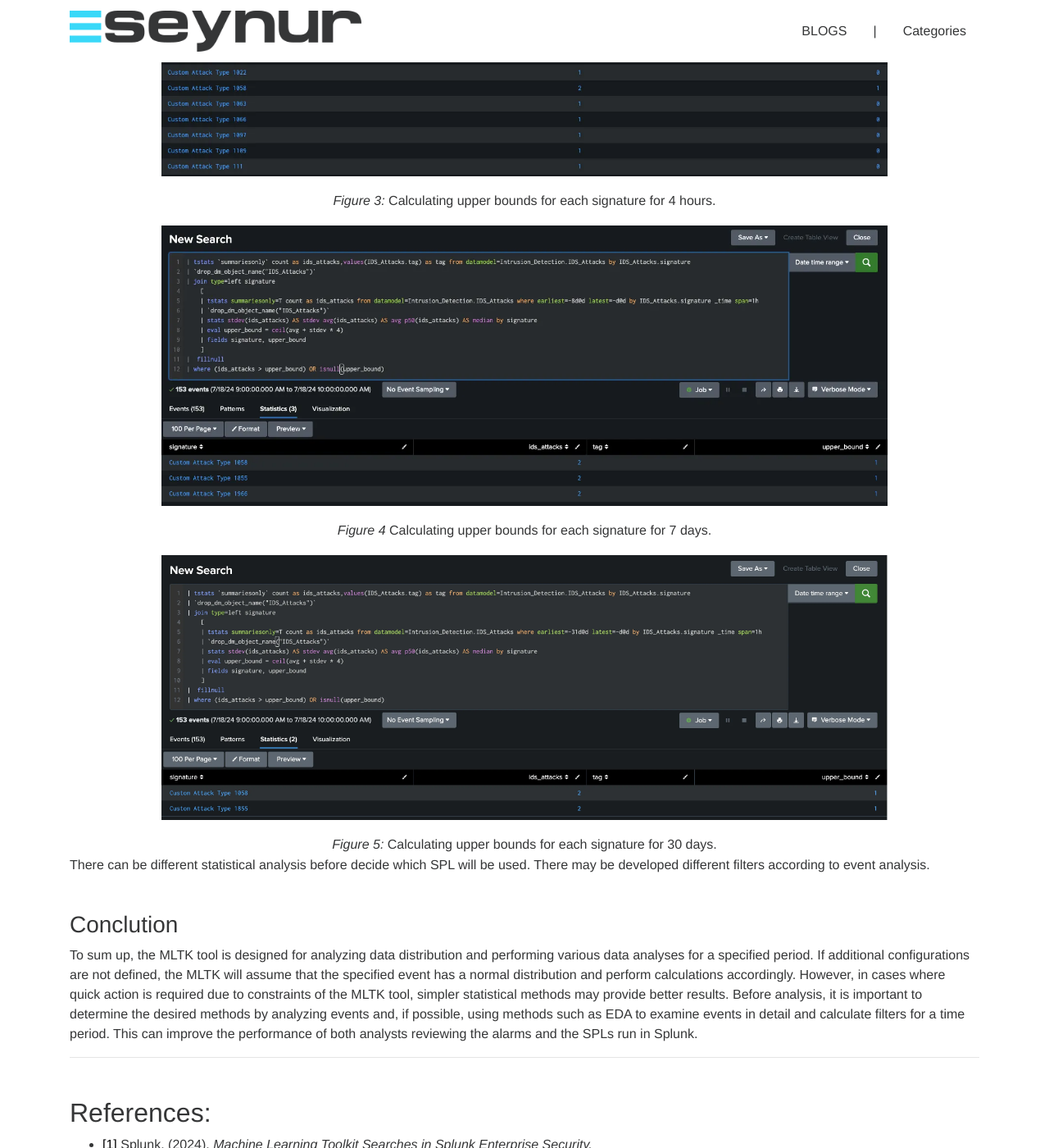
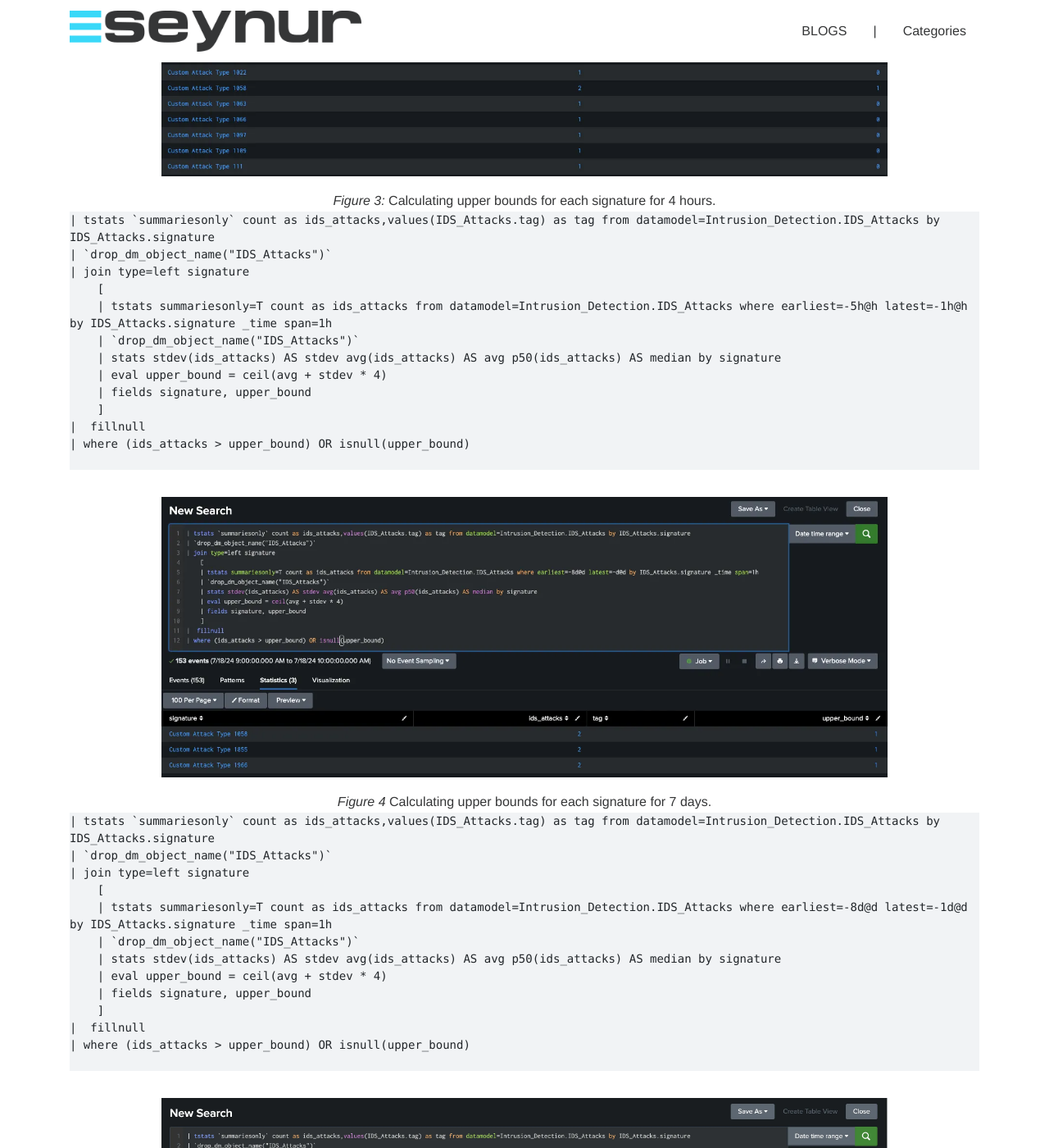
Before and after one commit to seynur/blog, a Jekyll site: the page built from _posts/2024-07-18-tuning-correlation-searches-that-use-ML-toolkit-in-practice.md, in a window 1280 px wide and 1400 px high, scrolled down 3533 px. Shown: the whole window at 82% size. Built offline with Jekyll 4.4.1, drawn with Linux system fonts in a browser that asks for light colours; nearby versions of some CDN libraries; some of the changed text lies outside the part shown.

Commit message:
Update to "Tuning correlation searches that use ML toolkit in practice"

````diff
--- a/_posts/2024-07-18-tuning-correlation-searches-that-use-ML-toolkit-in-practice.md
+++ b/_posts/2024-07-18-tuning-correlation-searches-that-use-ML-toolkit-in-practice.md
@@ -72,14 +72,65 @@ The search was executed with time filter both from 4 hours ago to 1 hour ago, 8
 | *Figure 3:* Calculating upper bounds for each signature for 4 hours. |
 
 
+```
+| tstats `summariesonly` count as ids_attacks,values(IDS_Attacks.tag) as tag from datamodel=Intrusion_Detection.IDS_Attacks by IDS_Attacks.signature
+| `drop_dm_object_name("IDS_Attacks")`
+| join type=left signature
+    [
+    | tstats summariesonly=T count as ids_attacks from datamodel=Intrusion_Detection.IDS_Attacks where earliest=-5h@h latest=-1h@h by IDS_Attacks.signature _time span=1h
+    | `drop_dm_object_name("IDS_Attacks")`
+    | stats stdev(ids_attacks) AS stdev avg(ids_attacks) AS avg p50(ids_attacks) AS median by signature
+    | eval upper_bound = ceil(avg + stdev * 4)
+    | fields signature, upper_bound
+    ]
+|  fillnull
+| where (ids_attacks > upper_bound) OR isnull(upper_bound)
+
+```
+
+
+
 | ![screenshot](/assets/img/blog/2024-07-18-new-filter-7d.webp) |
 |:--:|
 | *Figure 4* Calculating upper bounds for each signature for 7 days. |
 
 
+```
+| tstats `summariesonly` count as ids_attacks,values(IDS_Attacks.tag) as tag from datamodel=Intrusion_Detection.IDS_Attacks by IDS_Attacks.signature
+| `drop_dm_object_name("IDS_Attacks")`
+| join type=left signature
+    [
+    | tstats summariesonly=T count as ids_attacks from datamodel=Intrusion_Detection.IDS_Attacks where earliest=-8d@d latest=-1d@d by IDS_Attacks.signature _time span=1h
+    | `drop_dm_object_name("IDS_Attacks")`
+    | stats stdev(ids_attacks) AS stdev avg(ids_attacks) AS avg p50(ids_attacks) AS median by signature
+    | eval upper_bound = ceil(avg + stdev * 4)
+    | fields signature, upper_bound
+    ]
+|  fillnull
+| where (ids_attacks > upper_bound) OR isnull(upper_bound)
+
+```
+
+
 | ![screenshot](/assets/img/blog/2024-07-18-new-filter-30d.webp) |
 |:--:|
 | *Figure 5:* Calculating upper bounds for each signature for 30 days. |
+
+```
+| tstats `summariesonly` count as ids_attacks,values(IDS_Attacks.tag) as tag from datamodel=Intrusion_Detection.IDS_Attacks by IDS_Attacks.signature
+| `drop_dm_object_name("IDS_Attacks")`
+| join type=left signature
+    [
+    | tstats summariesonly=T count as ids_attacks from datamodel=Intrusion_Detection.IDS_Attacks where earliest=-31d@d latest=-1d@d by IDS_Attacks.signature _time span=1h
+    | `drop_dm_object_name("IDS_Attacks")`
+    | stats stdev(ids_attacks) AS stdev avg(ids_attacks) AS avg p50(ids_attacks) AS median by signature
+    | eval upper_bound = ceil(avg + stdev * 4)
+    | fields signature, upper_bound
+    ]
+|  fillnull
+| where (ids_attacks > upper_bound) OR isnull(upper_bound)
+
+```
 
 There can be different statistical analysis before decide which SPL will be used. There may be developed different filters according to event analysis.
 
````
